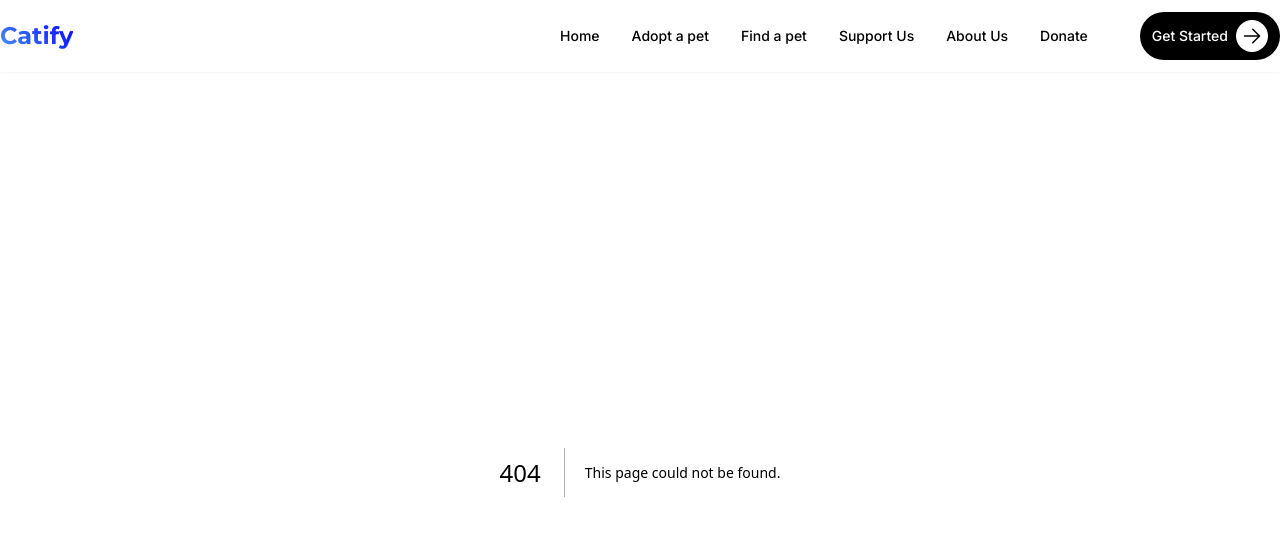
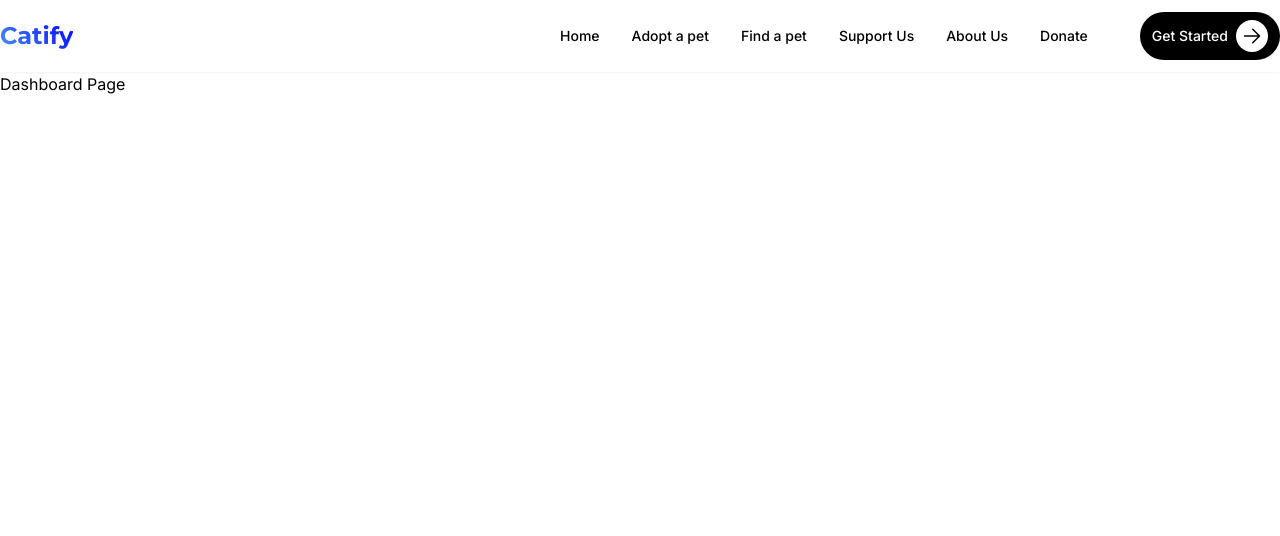
Before and after one commit to bibartaks/catify, a Next.js app: page /dashboard in a window 1280 px wide. Before the commit this address had no page. Shown: the top 536 px of the page. Built offline with nearby package versions, Linux system fonts and the light colour scheme.

Commit message:
Added dashboard route.

```diff
--- /dev/null
+++ b/src/app/dashboard/page.tsx
@@ -0,0 +1,5 @@
+import React from "react"
+
+export default function page() {
+  return <div>Dashboard Page</div>
+}
```
